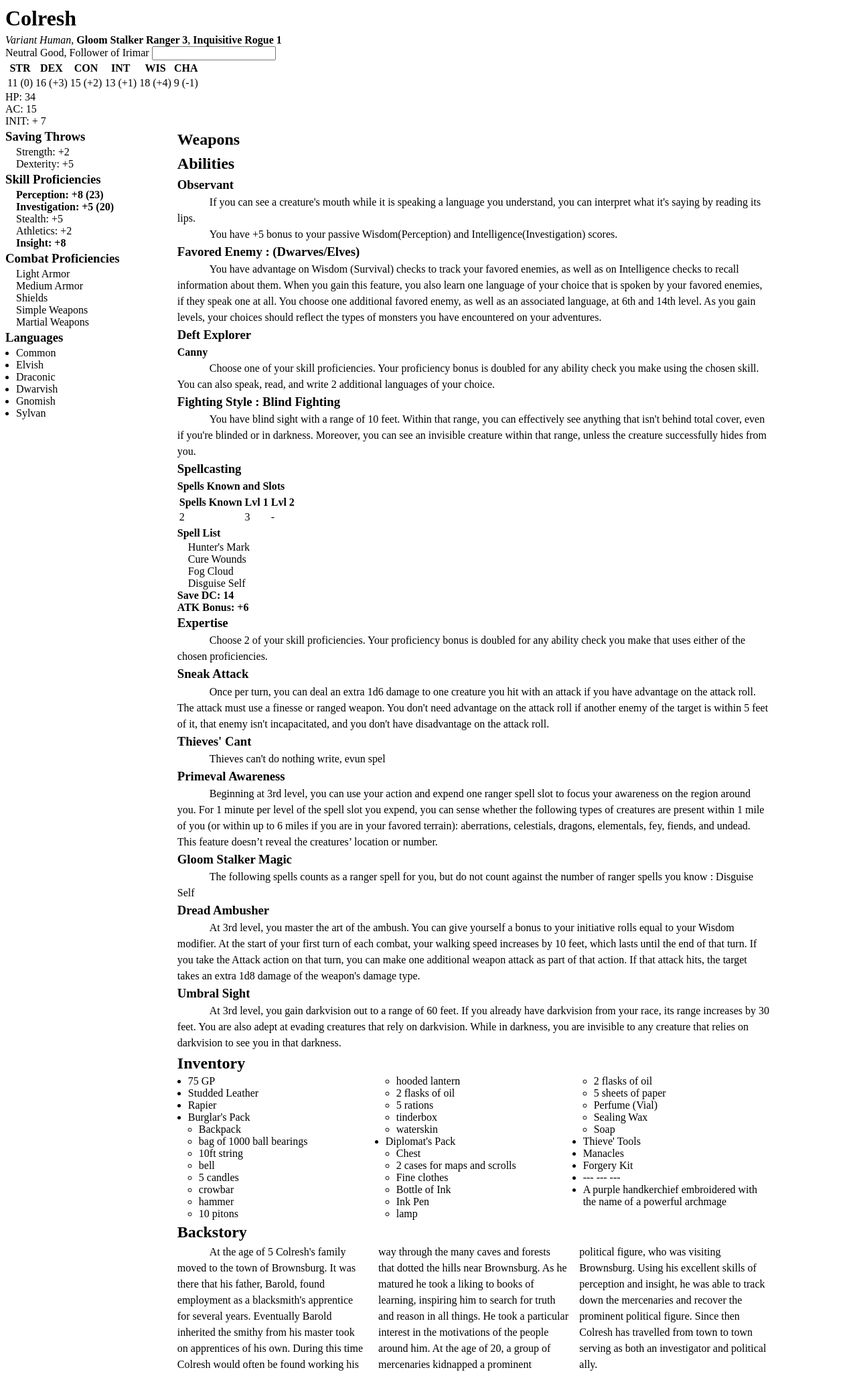
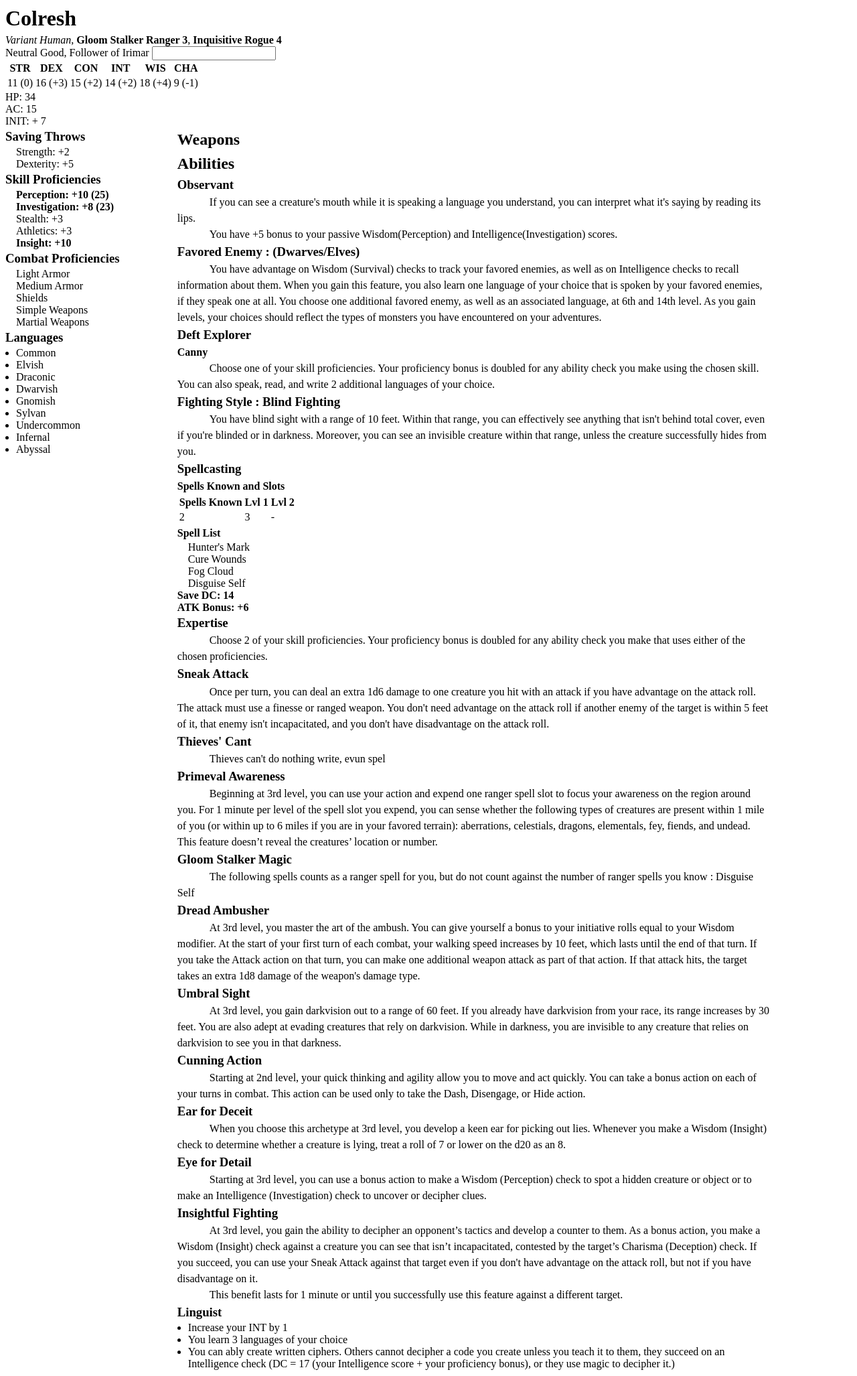
Before and after one commit to sjtolley9/dnd_chars, a plain HTML site: page index.html in a window 1280 px wide. Shown: the part 5-2059 px from the top of the page at 67% size. Drawn offline with Linux system fonts and the light colour scheme.

Commit message:
Levelled up to 7th

```diff
--- a/index.html
+++ b/index.html
@@ -68,7 +68,7 @@
 			<h1>Colresh</h1>
 			<span class="race">Variant Human</span>,
 			<span class="class">Gloom Stalker Ranger 3</span>,
-			<span class="class">Inquisitive Rogue 1</span><br/>
+			<span class="class">Inquisitive Rogue 4</span><br/>
 			<span>Neutral Good, Follower of Irimar</span>
 			<input id="avrae" />
 		</div>
@@ -86,7 +86,7 @@
 					<td>11 (0)</td>
 					<td>16 (+3)</td>
 					<td>15 (+2)</td>
-					<td>13 (+1)</td>
+					<td>14 (+2)</td>
 					<td>18 (+4)</td>
 					<td>9 (-1)</td>
 				</tr>
@@ -106,11 +106,11 @@
 				</ul>
 				<h3>Skill Proficiencies</h3>
 				<ul class="no-bullets">
-					<li class="exp" mod="perception" roll="Perception">Perception: +8 (23)</li>
-					<li class="exp" mod="investigation" roll="Investigation">Investigation: +5 (20)</li>
-					<li mod="stealth" roll="Stealth">Stealth: +5</li>
-					<li mod="athletics" roll="Athletics">Athletics: +2</li>
-					<li mod="insight" roll="Insight" class="exp">Insight: +8</li>
+					<li class="exp" mod="perception" roll="Perception">Perception: +10 (25)</li>
+					<li class="exp" mod="investigation" roll="Investigation">Investigation: +8 (23)</li>
+					<li mod="stealth" roll="Stealth">Stealth: +3</li>
+					<li mod="athletics" roll="Athletics">Athletics: +3</li>
+					<li mod="insight" roll="Insight" class="exp">Insight: +10</li>
 				</ul>
 				<h3>Combat Proficiencies</h3>
 				<ul class="no-bullets">
@@ -128,6 +128,9 @@
 					<li>Dwarvish</li>
 					<li>Gnomish</li>
 					<li>Sylvan</li>
+					<li>Undercommon</li>
+					<li>Infernal</li>
+					<li>Abyssal</li>
 				</ul>
 			</div>
 			<div class="abil">
@@ -220,6 +223,31 @@
 
 						You are also adept at evading creatures that rely on darkvision. While in darkness, you are invisible to any creature that relies on darkvision to see you in that darkness.</p>
 				</div>
+				<div>
+					<h3>Cunning Action</h3>
+					<p>Starting at 2nd level, your quick thinking and agility allow you to move and act quickly. You can take a bonus action on each of your turns in combat. This action can be used only to take the Dash, Disengage, or Hide action.</p>
+				</div>
+				<div>
+					<h3>Ear for Deceit</h3>
+					<p>When you choose this archetype at 3rd level, you develop a keen ear for picking out lies. Whenever you make a Wisdom (Insight) check to determine whether a creature is lying, treat a roll of 7 or lower on the d20 as an 8.</p>
+				</div>
+				<div>
+					<h3>Eye for Detail</h3>
+					<p>Starting at 3rd level, you can use a bonus action to make a Wisdom (Perception) check to spot a hidden creature or object or to make an Intelligence (Investigation) check to uncover or decipher clues.</p>
+				</div>
+				<div>
+					<h3>Insightful Fighting</h3>
+					<p>At 3rd level, you gain the ability to decipher an opponent’s tactics and develop a counter to them. As a bonus action, you make a Wisdom (Insight) check against a creature you can see that isn’t incapacitated, contested by the target’s Charisma (Deception) check. If you succeed, you can use your Sneak Attack against that target even if you don't have advantage on the attack roll, but not if you have disadvantage on it.</p>
+					<p>This benefit lasts for 1 minute or until you successfully use this feature against a different target.</p>
+				</div>
+				<div>
+					<h3>Linguist</h3>
+					<ul>
+						<li>Increase your INT by 1</li>
+						<li>You learn 3 languages of your choice</li>
+						<li>You can ably create written ciphers. Others cannot decipher a code you create unless you teach it to them, they succeed on an Intelligence check (DC = 17 (your Intelligence score + your proficiency bonus), or they use magic to decipher it.)</li>
+					</ul>
+				</div>
 				<h2>Inventory</h2>
 				<ul class="three-col">
 					<li>75 GP</li>
@@ -273,18 +301,18 @@
 			strength: 0,
 			dexterity: 3,
 			constitution: 2,
-			intelligence: 1,
+			intelligence: 2,
 			wisdom: 4,
 			charisma: -1,
 
-			str_save: 2,
-			dex_save: 5,
+			str_save: 3,
+			dex_save: 6,
 
-			perception: 8,
-			investigation: 5,
-			stealth: 5,
-			athletics: 2,
-			insight: 8,
+			perception: 10,
+			investigation: 8,
+			stealth: 6,
+			athletics: 3,
+			insight: 10,
 			init: 3+4,
 		}
 
```
